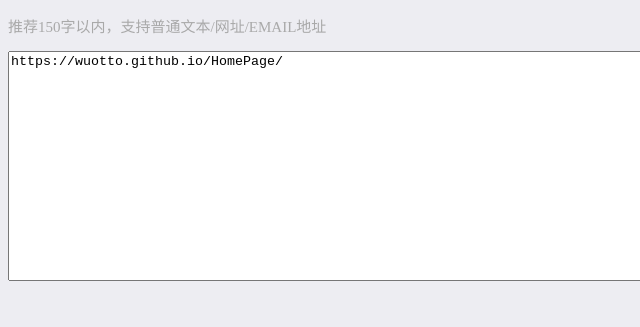
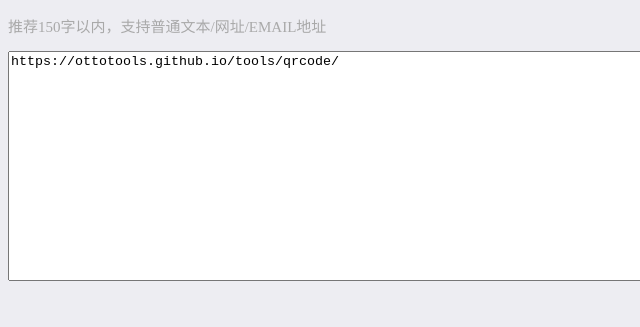
Before and after one commit to OttoTools/OttoTools.github.io, a plain HTML site: page tools/qrcode/index.html in a window 1280 px wide. Shown: the top 327 px of the page, 0-640 px from the left. Drawn offline with Linux system fonts and the light colour scheme.

Commit message:
alter qrcode

```diff
--- a/tools/qrcode/index.html
+++ b/tools/qrcode/index.html
@@ -113,7 +113,7 @@
         <div class="Div">
             <p class="tipText">推荐150字以内，支持普通文本/网址/EMAIL地址</p>
             <div class="mainDiv">
-                <textarea id="text_text" rows="5" cols="30" style="width: 70%;height: 80%">https://wuotto.github.io/HomePage/</textarea>
+                <textarea id="text_text" rows="5" cols="30" style="width: 70%;height: 80%">https://ottotools.github.io/tools/qrcode/</textarea>
             <div class="imgDiv">
 
                 <div class="imgContainer">
```
